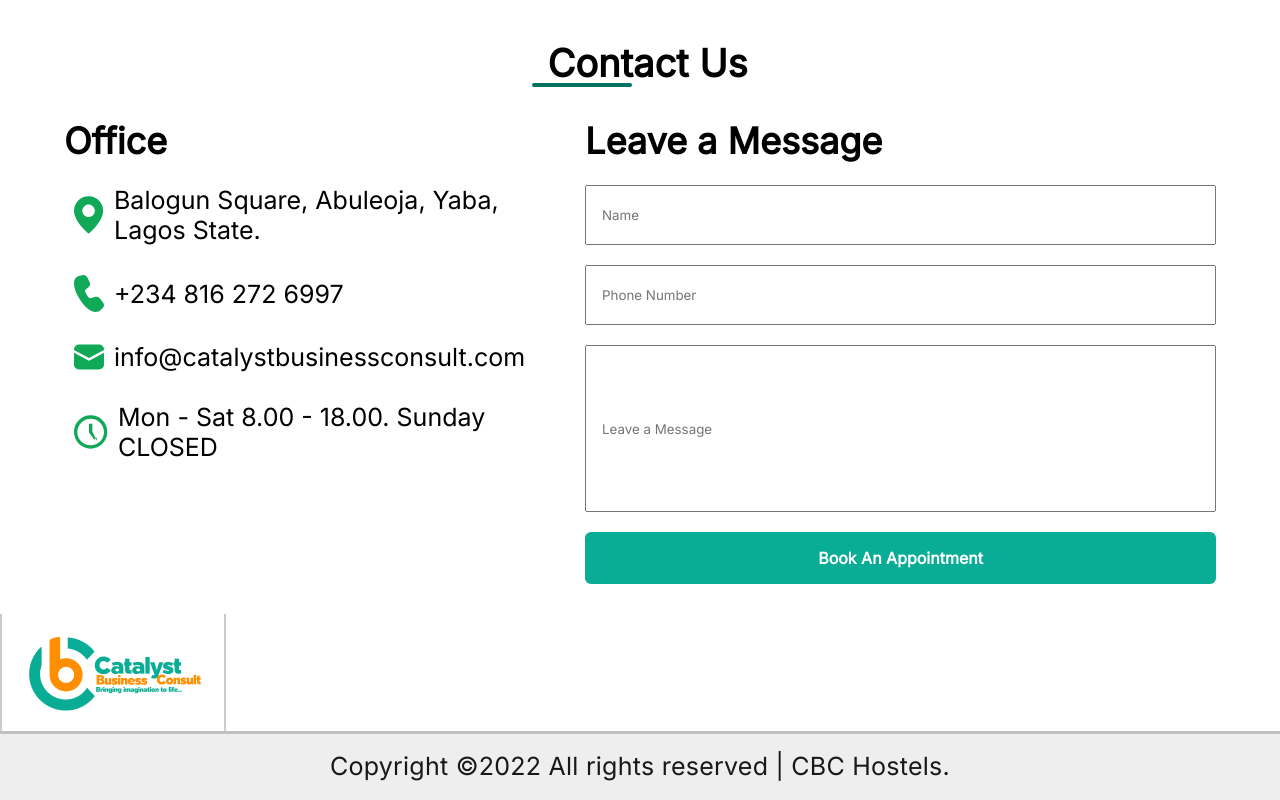
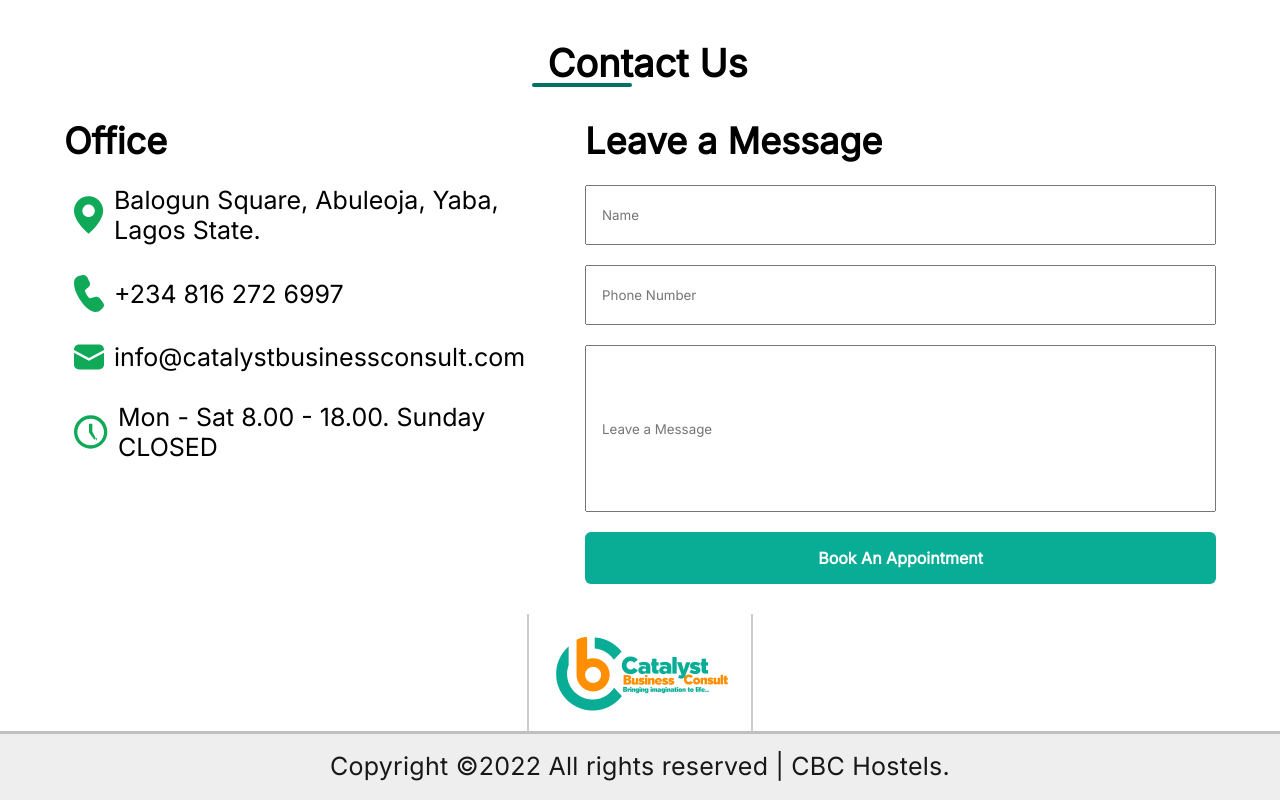
Before and after one commit to Dev-Wadej/CBC-Hostel-Web-App, a React (Create React App) app: page / in a window 1280 px wide. Shown: the part 5509-6309 px from the top of the page. Built offline with nearby package versions, Linux system fonts and the light colour scheme.

Commit message:
made homepage responsive for all screens

```diff
--- a/src/pages/home-page/css/home.css
+++ b/src/pages/home-page/css/home.css
@@ -734,11 +734,11 @@ header .save-time a {
   padding: 20px;
   border-left: 2px solid rgba(0, 0, 0, 0.2);
   border-right: 2px solid rgba(0, 0, 0, 0.2);
+  margin: auto;
 }
 @media (max-width: 700px) {
   .bottom img {
     width: 30vw;
-    margin: auto;
   }
 }
 
--- a/src/pages/home-page/css/home.scss
+++ b/src/pages/home-page/css/home.scss
@@ -752,12 +752,12 @@ header{
       padding: 20px;
       border-left: 2px solid rgba(0, 0, 0, 0.2);
       border-right: 2px solid rgba(0, 0, 0, 0.2);
+      margin: auto;
     }
 
     @media (max-width: 700px) {
       img {
         width: 30vw;
-        margin: auto;
       }
     }
 }
```
Also changed, not shown: 1 other file (tests, documents, lock files or other folders).
